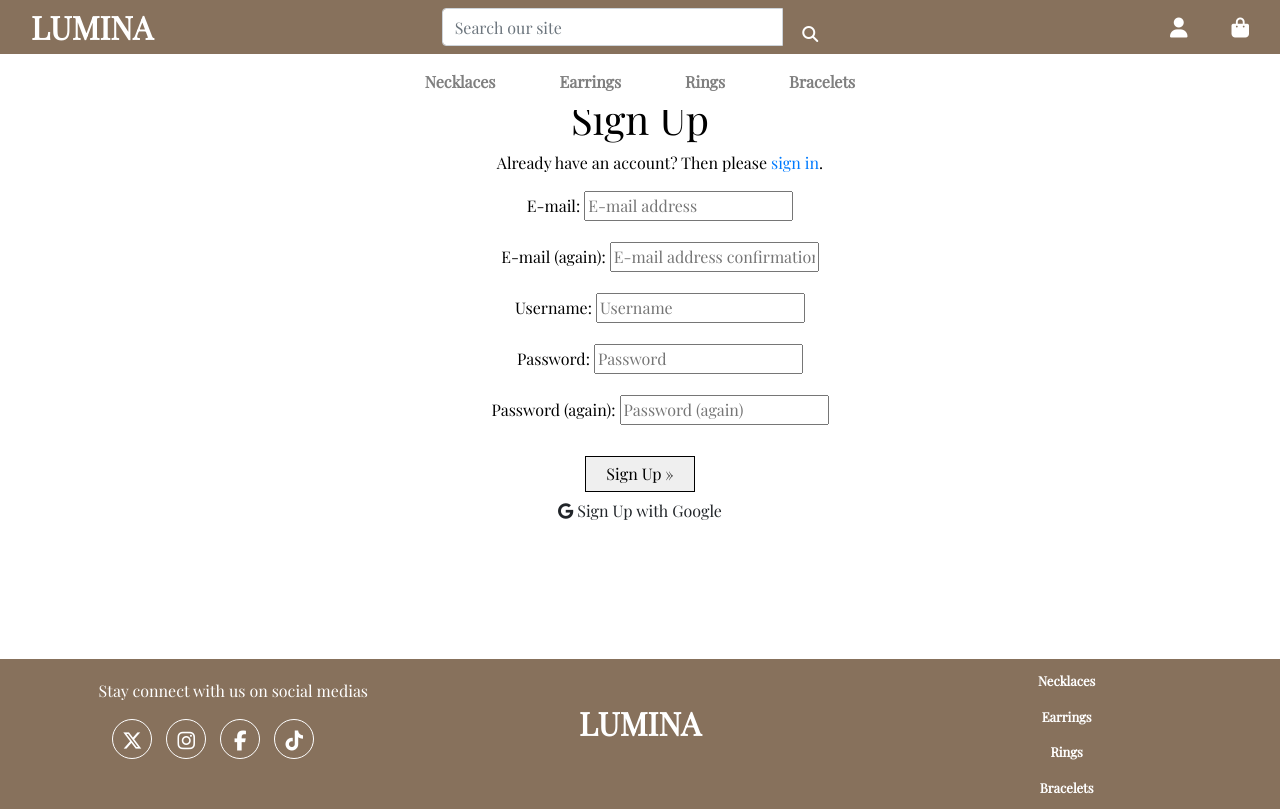
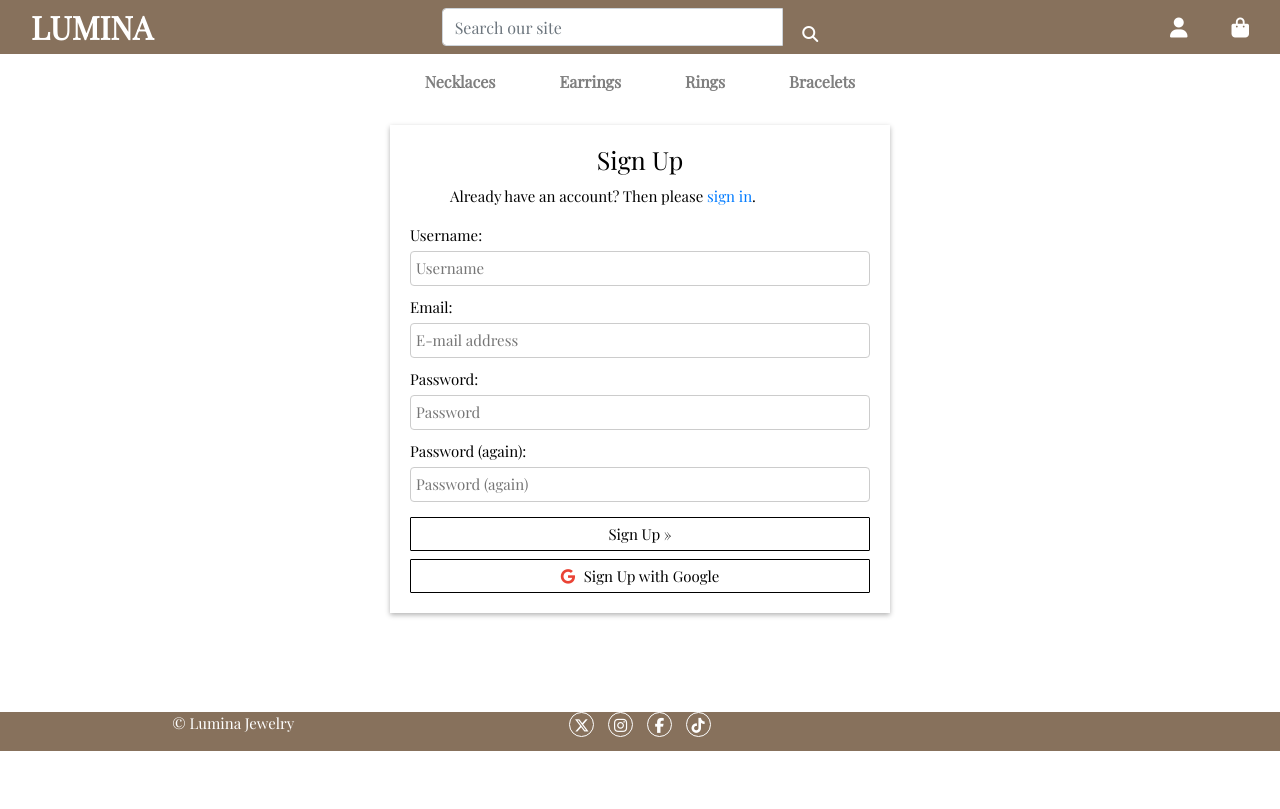
Before and after one commit to SabrinaStoekly/lumina, a Django app: page /accounts/signup/ in a window 1280 px wide. After the commit the page ends 751 px from the top, so only its background shows below. Run offline with Django 3.2, Linux system fonts and the light colour scheme; some libraries are stand-ins or nearby versions.

Commit message:
styling allauth templates

```diff
--- a/static/css/style.css
+++ b/static/css/style.css
@@ -7,6 +7,9 @@ body{
     color: #000;
 }
 
+.space-navbar-maincontent{
+    padding-top: 125px;
+}
 /* Apply styles to the header */
 
 header{
@@ -43,41 +46,28 @@ header a:hover {
 .my-footer{
     background-color: #87715C;
     position: absolute;
-
     width: 100%;
-    height: 150px;
+    height: 45;
     color: white;
     text-align: center;
+    font-size: 15px;
 }
 
 .my-footer a{
     color: #fff;
 }
 
-.my-footer h2{
-    padding-top: 10%;
-}
-
-.my-footer ul{
-    text-align: center;
-    padding-top: 1%;
-    font-size: small;
-}
-
-.stay-connect{
-    padding-top:5%;
-}
 .social-media a {
     display: inline-block;
-    width: 40px;
-    height: 40px;
+    width: 25px;
+    height: 25px;
     border: 1px solid #fff;
     border-radius: 50%;
     margin: 0 5px;
-    line-height: 40px;
+    line-height: 25px;
     color: #fff;
     text-align: center;
-    font-size: 20px;
+    font-size: 15px;
     transition: background-color 0.3s ease;
 }
 
@@ -87,49 +77,129 @@ header a:hover {
 
 /* ------------ LOGIN-OUT HMTL ------------ */
 
+.container-logs {
+    max-width: 500px;
+    margin: 0 auto;
+    padding: 20px;
+    background-color: #fff;
+    box-shadow: 0 2px 5px rgba(0, 0, 0, 0.3);
+}
 
-.account-conteiner{
+.container-logs h1 {
     text-align: center;
+    margin-bottom: 10px;
+    font-size: 25px;
+}
+
+.container-logs p{
+    font-size: 15px;
+}
+
+.form-container {
     display: flex;
     flex-direction: column;
-    justify-content: center;
-    align-items: center;
-    height: 70vh;
-    padding-top: 5%;
 }
 
-.account-button{
+.container-logs form {
+    display: flex;
+    flex-direction: column;
+    height: 325px;
+    justify-content: space-between;
+    font-size: 15px;
+}
+
+.form-group {
+    margin-bottom: 10px;
+}
+
+.form-group label {
+    display: block;
+    margin-bottom: 5px;
+}
+
+.form-group input[type="text"],
+.form-group input[type="email"],
+.form-group input[type="password"] {
+    width: 100%;
+    padding: 5px;
+    border: 1px solid #ccc;
+    border-radius: 4px;
+}
+
+.btn-container {
+    display: flex;
+    flex-direction: column;
+    align-items: center;
+}
+
+.btn-account,
+.btn-google {
     border: 1.5px solid #000;
     padding: 5px 20px;
     cursor: pointer;
     transition: background-color 0.3s, border-color 0.3s, color 0.3s;
+    margin-top: 5px;
+    text-align: center;
+    text-decoration: none;
+    display: inline-block;
+    color: #000;
+    width: 100%;
+    border-radius: 1px;
+    background-color: #fff;
+    font-size: 15px;
+}
+
+.btn-account:hover,
+.btn-google:hover {
+    color: #fff;
+    background-color: #000;
+    text-decoration: none;
+}
+
+.btn-google {
     margin-top: 10px;
 }
 
-.account-button:hover {
-    background-color: #ECE8DF;
-    border-color: #87715C;
-    color: #87715C;
+.fa-google {
+    color: #EA4335;
+    margin-right: 5px;
 }
 
-/* Apply styles to sing up */
+
 /* Apply styles to the log in */
 
-.sign-in-up-container h1,
-.sign-in-up-container p {
-    margin-bottom: 20px;
+.login {
+    display: flex;
+    flex-direction: column;
+    justify-content: space-between;
+    font-size: 15px;
+    margin-top: 20px; /* Adjust margin as needed */
 }
 
-.button.secondaryAction {
-    margin-top: 10px;
+.form-group {
+    margin-bottom: 10px;
+}
+
+.form-group.remember-forgot {
+    display: flex;
+    justify-content: space-between;
+    align-items: center;
+}
+
+.remember-me {
+    display: flex;
+    align-items: center;
+    margin-right: 10px;
+}
+
+.forgot-password {
+    text-decoration: none;
+    color: #000;
 }
 
 /* Apply styles to the log out */
 
-.custom-logout-page h1,
-.custom-logout-page p {
-    margin-bottom: 20px;
-}
+
 
 /* Apply styles to the password_reset */
 
@@ -449,3 +519,7 @@ div.col.text-center h2 {
         padding-left: 15%;
     }
 }
+
+
+
+/* ------- TEST ------- */
--- a/templates/allauth/account/signup.html
+++ b/templates/allauth/account/signup.html
@@ -6,21 +6,41 @@
 {% block head_title %}{% trans "Signup" %}{% endblock %}
 
 {% block content %}
-<div class="account-conteiner">
+<div class="space-navbar-maincontent">
+    <div class="container-logs">
         <h1>{% trans "Sign Up" %}</h1>
-
+        <div class="form-container">
             <p>{% blocktrans %}Already have an account? Then please <a href="{{ login_url }}">sign in</a>.{% endblocktrans %}</p>
-
             <form class="signup" id="signup_form" method="post" action="{% url 'account_signup' %}">
                 {% csrf_token %}
-    {{ form.as_p }}
+                <div class="form-group">
+                    <label for="id_username">{% trans "Username" %}:</label>
+                    {{ form.username }}
+                </div>
+                <div class="form-group">
+                    <label for="id_email">{% trans "Email" %}:</label>
+                    {{ form.email }}
+                </div>
+                <div class="form-group">
+                    <label for="id_password1">{% trans "Password" %}:</label>
+                    {{ form.password1 }}
+                </div>
+                <div class="form-group">
+                    <label for="id_password2">{% trans "Password (again)" %}:</label>
+                    {{ form.password2 }}
+                </div>
+
                 {% if redirect_field_value %}
                 <input type="hidden" name="{{ redirect_field_name }}" value="{{ redirect_field_value }}" />
                 {% endif %}
-    <button class="account-button" type="submit">{% trans "Sign Up" %} &raquo;</button>
+                <div class="btn-container">
+                  <button class="btn-account" type="submit">{% trans "Sign Up" %} &raquo;</button>
+              </div>
             </form>
-  <a href="{% provider_login_url 'google' %}" class="btn btn-social btn-google">
+            <a href="{% provider_login_url 'google' %}" class="btn-google">
               <span class="fa fa-google"></span> {% trans 'Sign Up with Google' %}
           </a>
         </div>
+    </div>
+</div>
 {% endblock %}
--- a/templates/base.html
+++ b/templates/base.html
@@ -114,46 +114,16 @@
         <footer class="container-fluid mt-5 my-footer">
             <div class="row">
                 <div class="col-md-4">
-                    <p class="stay-connect">Stay connect with us on social medias</p>
-                    <div class="social-media">
+                    <p>© Lumina Jewelry</p>
+                </div>
+
+                <div class="col-md-4 social-media">
+
                         <a href=""><i class="fa-brands fa-x-twitter"></i></a>
                         <a href=""><i class="fa-brands fa-instagram"></i></a>
                         <a href=""><i class="fa-brands fa-facebook-f"></i></a>
                         <a href=""><i class="fa-brands fa-tiktok"></i></a>
-                    </div>
-                </div>
 
-                <div class="col-md-4">
-                    <a href="{% url 'home' %}" class="nav-link main-logo-link">
-                        <h2 class="logo-font my-0"><strong>LUMINA</strong></h2>
-                    </a>
-                </div>
-
-                <div class="col-md-4">
-                    <ul class="navbar-nav w-auto mx-auto">
-                        <li class="nav-item dropdown">
-                            <a class="logo-font font-weight-bold nav-link" href="{% url 'products:all_products' %}?category=necklaces" id="necklaces-link" aria-haspopup="true" aria-expanded="false">
-                                Necklaces
-                            </a>
-                        </li>
-
-                        <li class="nav-item dropdown">
-                            <a class="logo-font font-weight-bold nav-link" href="{% url 'products:all_products' %}?category=earrings" id="earrings-link" aria-haspopup="true" aria-expanded="false">
-                                Earrings
-                            </a>
-                        </li>
-
-                        <li class="nav-item dropdown">
-                            <a class="logo-font font-weight-bold nav-link" href="{% url 'products:all_products' %}?category=rings" id="rings-link" aria-haspopup="true" aria-expanded="false">
-                                Rings
-                            </a>
-                        </li>
-                        <li class="nav-item dropdown">
-                            <a class="logo-font font-weight-bold nav-link" href="{% url 'products:all_products' %}?category=bracelets" id="bracelets-link" aria-haspopup="true" aria-expanded="false">
-                                Bracelets
-                            </a>
-                        </li>
-                    </ul>
                 </div>
             </div>
         </footer>
```
Also changed, not shown: templates/allauth/account/login.html (+18 -15 lines). Lines whose indentation alone changed are shown as unchanged.
